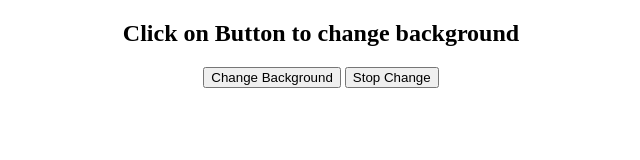
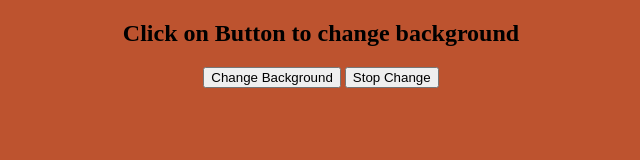
Before and after one commit to AbdulSamad676/Auto-Backgroundchanger, a plain HTML site: page index.html in a window 1280 px wide. Both pictures are taken after a click on the button "Change Background". Shown: the whole page, without its empty margins (319-959 px from the left). Drawn offline with Linux system fonts and the light colour scheme.

Commit message:
tasks completed

```diff
--- a/index.html
+++ b/index.html
@@ -16,7 +16,7 @@
 <body>
     <h2>Click on Button to change background</h2>
     <button id="changeBg">Change Background</button>
-    <button id="stopChange">Stop Change</button>
+    <button id="stop">Stop Change</button>
     <script src="javaScript.js"></script>
 </body>
 
--- a/javaScript.js
+++ b/javaScript.js
@@ -0,0 +1,29 @@
+const body = document.querySelector('body');
+
+let intervalId;
+
+// generating Random Color
+const randomColor = () => {
+	const hex = '0123456789ABCDEF';
+	let color = '#';
+	for (let i = 0; i < 6; i++) {
+		color += hex[Math.floor(Math.random() * 16)];
+	}
+	return color;
+};
+
+const changeColor = () => {
+	intervalId = setInterval(changeBgColor, 1000);
+};
+
+function changeBgColor() {
+	body.style.backgroundColor = randomColor();
+}
+const stopChange = () => {
+	clearInterval(intervalId);
+	console.log('stopped');
+};
+
+document.querySelector('#changeBg').addEventListener('click', changeColor);
+
+document.querySelector('#stop').addEventListener('click', stopChange);
```
